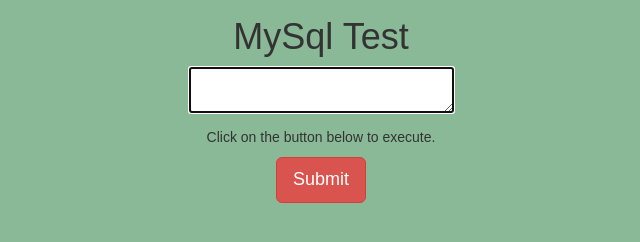
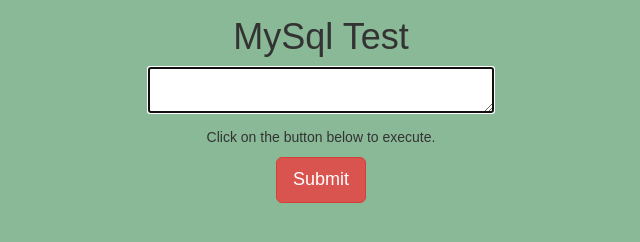
Before and after one commit to briandooley/fh_mysql, a plain HTML site: page client/default/index.html in a window 1280 px wide. Shown: the part 120-362 px from the top of the page, without its empty margins (319-959 px from the left). Drawn offline with nearby package versions, Linux system fonts and the light colour scheme; files whose address does not match are found by name.

Commit message:
update file /client/default/index.html

```diff
--- a/client/default/index.html
+++ b/client/default/index.html
@@ -23,7 +23,7 @@
 		<p></p>
 
 		<form>
-			<textarea rows="2" cols="30" autofocus maxlength="200" required wrap="soft" id="sqlquery"></textarea>
+			<textarea rows="2" cols="40" autofocus maxlength="200" required wrap="soft" id="sqlquery"></textarea>
 
 <!--			Query: <input type="text" name="sqlquery" size="300"> -->
 		</form>
```
